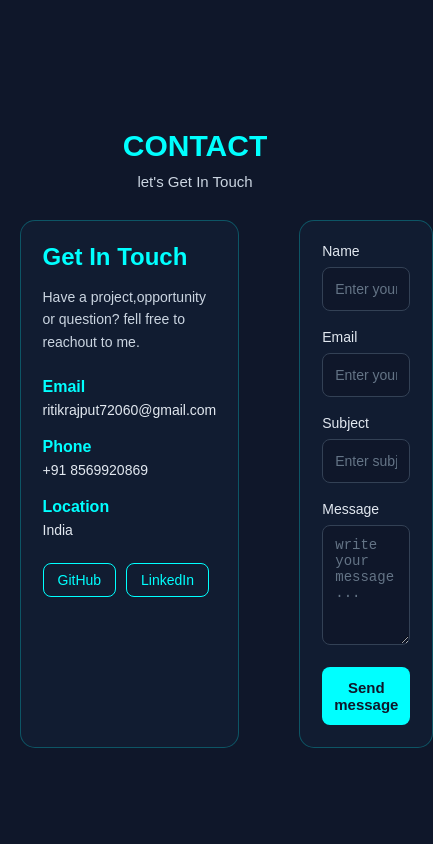
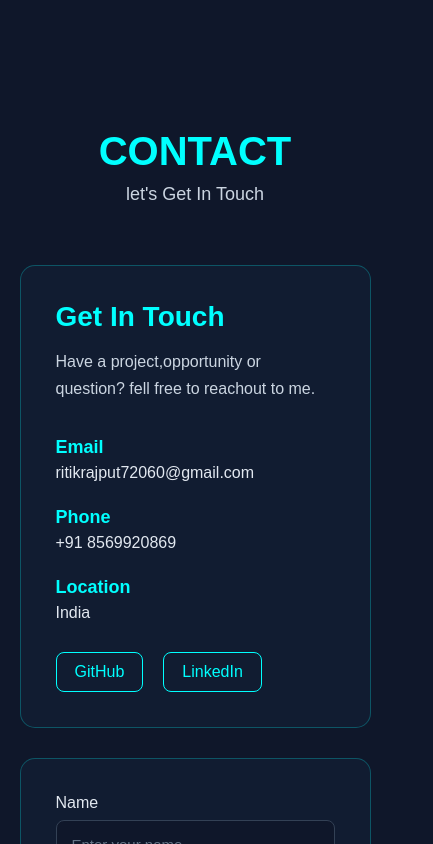
Before and after one commit to Ritik-ai-engg/Ritik-dev-portfolio, a React (Vite) app in the folder my-portfolio/: page / in a window 390 px wide. Shown: the part 4420-5264 px from the top of the page, 433 px wide, since content can reach past the window. Built offline with nearby package versions, Linux system fonts and the light colour scheme.

Commit message:
contact phn and tablet responsiveness updation

```diff
--- a/my-portfolio/src/css/contact.css
+++ b/my-portfolio/src/css/contact.css
@@ -138,103 +138,20 @@
 
 
 
-/* PHONE RESPONSIVE               */
+@media (max-width: 768px) {
+     .contact-content {
+        grid-template-columns: 1fr;
+        gap: 30px;
+     }
+}
 
 
 @media (max-width: 480px) {
-
     .contact-section {
         padding: 70px 5%;
     }
-
-    .section-heading {
-        margin-bottom: 30px;
+    .contact-content {
+        grid-template-columns: 1fr;
+        gap: 30px;
     }
-
-    .section-heading h2 {
-        font-size: 30px;
-    }
-
-    .section-heading p {
-        font-size: 15px;
-    }
-
-
-
-    .contact-info {
-        padding: 22px;
-    }
-
-    .contact-info h3 {
-        font-size: 24px;
-    }
-
-    .contact-info > p {
-        font-size: 14px;
-        line-height: 1.6;
-        margin-bottom: 25px;
-    }
-
-
-
-
-    .contact-item {
-        margin-bottom: 20px;
-    }
-
-    .contact-item h4 {
-        font-size: 16px;
-    }
-
-    .contact-item p {
-        font-size: 14px;
-    }
-
-
-
-
-    .social-links {
-        gap: 10px;
-        margin-top: 25px;
-    }
-
-    .social-links a {
-        padding: 8px 14px;
-        font-size: 14px;
-    }
-
-
-
-
-    .contact-form {
-        padding: 22px;
-    }
-
-    .form-group {
-        margin-bottom: 18px;
-    }
-
-    .form-group label {
-        font-size: 14px;
-    }
-
-    .form-group input,
-    .form-group textarea {
-        font-size: 14px;
-        padding: 11px 12px;
-    }
-
-    .form-group input {
-        height: 44px;
-    }
-
-    .form-group textarea {
-        min-height: 120px;
-    }
-
-    .contact-form button {
-        padding: 12px;
-        font-size: 15px;
-    }
-
 }
```
